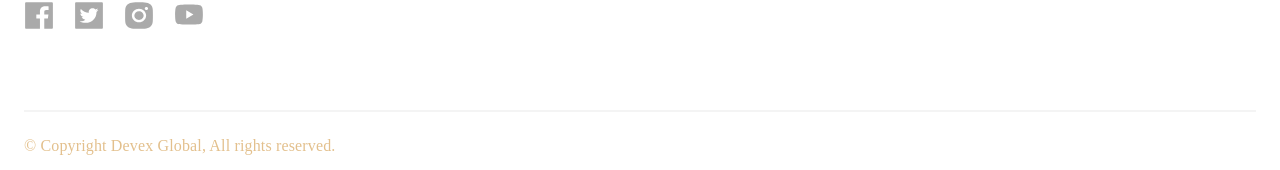
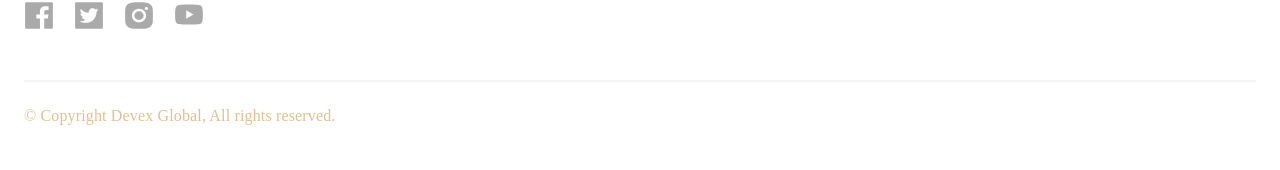
Before and after one commit to bobindev/caffebene-react, a React (Create React App) app: page / in a window 1280 px wide. Shown: the part 4430-4600 px from the top of the page. Built offline with nearby package versions, Linux system fonts and the light colour scheme; no server answers.

Commit message:
fix: modify footer component's UI

```diff
--- a/src/app/components/footer/index.tsx
+++ b/src/app/components/footer/index.tsx
@@ -5,7 +5,7 @@ import styled from "styled-components";
 
 const Footers = styled.div`
   width: 100%;
-  height: 590px;
+  height: 490px;
   display: flex;
   background: #fff;
   background-size: cover;
@@ -77,7 +77,7 @@ export default function Footer() {
         </Stack>
         <Stack
           style={{ border: "1px solid #C5C8C9", width: "100%", opacity: "0.2" }}
-          sx={{ mt: "80px" }}
+          sx={{ mt: "50px" }}
         ></Stack>
         <Stack className={"copyright-txt"}>
           © Copyright Devex Global, All rights reserved.
```
